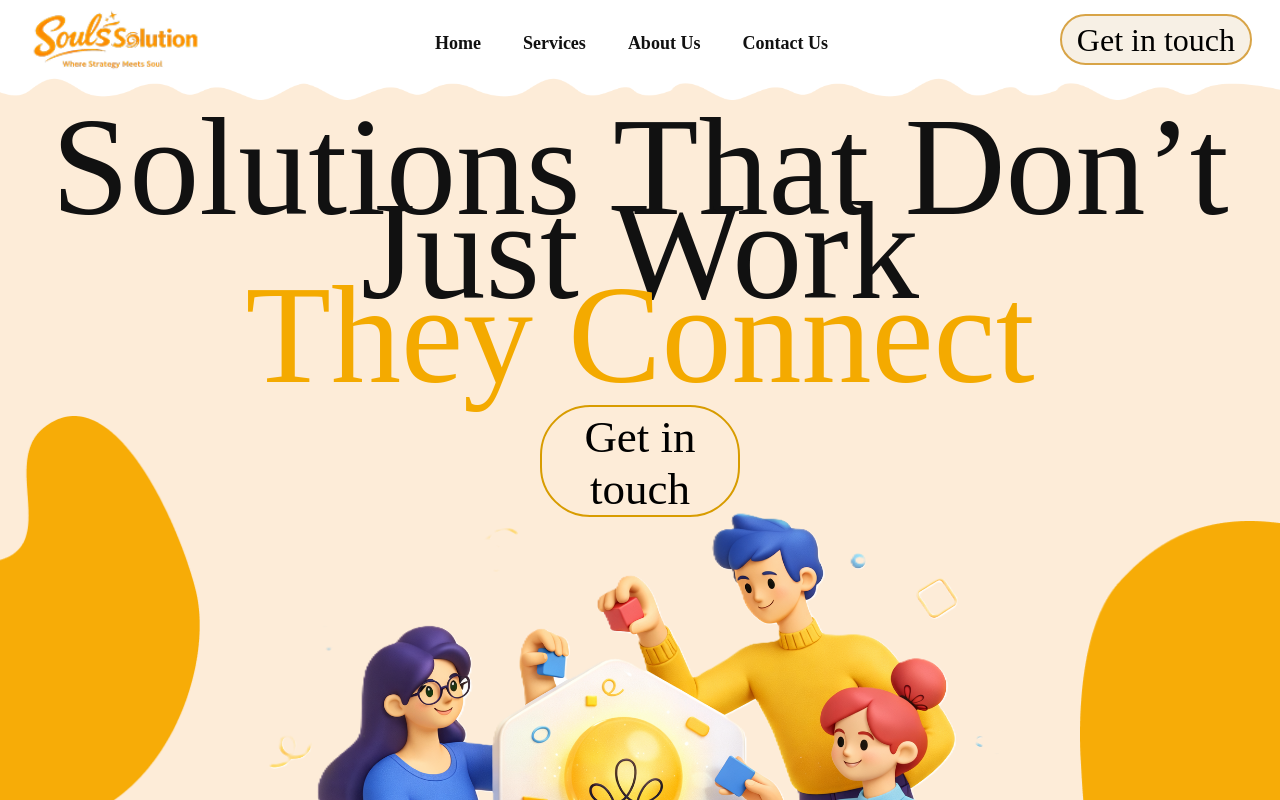
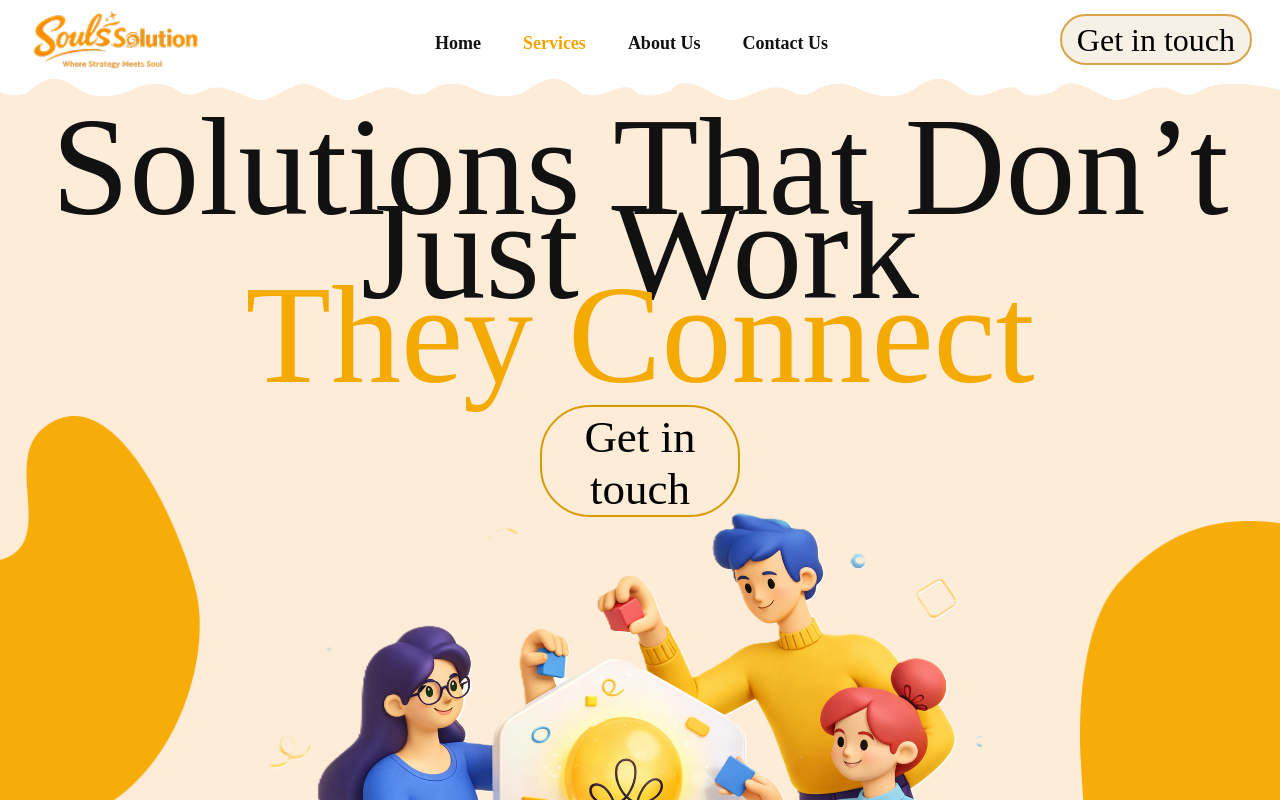
Before and after one commit to Kritikas8349/Digital_Marketing, a React (Vite) app: page /services in a window 1280 px wide. Shown: the top 800 px of the page. Built offline with nearby package versions, Linux system fonts and the light colour scheme; a web font is replaced by a local one.

Commit message:
active cta

```diff
--- a/src/components/Navbar.jsx
+++ b/src/components/Navbar.jsx
@@ -2,7 +2,7 @@ import React, { useState, useEffect } from "react";
 import "./Navbar.css";
 import { Link } from "react-router-dom";
 import Logo from "../assets/Logo_o.png";
-// import { NavLink } from "react-router-dom";
+import { NavLink } from "react-router-dom";
 
 const Navbar = () => {
   const [menuOpen, setMenuOpen] = useState(false);
@@ -56,10 +56,29 @@ const Navbar = () => {
 
         {/* Desktop Menu */}
         <ul className="nav-links">
-          <li><Link to="/">Home</Link></li>
-          <li><Link to="/services">Services</Link></li>
-          <li><Link to="/about">About Us</Link></li>
-          <li><Link to="/contact">Contact Us</Link></li>
+          <li>
+            <NavLink to="/" className={({ isActive }) => isActive ? "active" : ""}>
+              Home
+            </NavLink>
+          </li>
+
+          <li>
+            <NavLink to="/services" className={({ isActive }) => isActive ? "active" : ""}>
+              Services
+            </NavLink>
+          </li>
+
+          <li>
+            <NavLink to="/about" className={({ isActive }) => isActive ? "active" : ""}>
+              About Us
+            </NavLink>
+          </li>
+
+          <li>
+            <NavLink to="/contact" className={({ isActive }) => isActive ? "active" : ""}>
+              Contact Us
+            </NavLink>
+          </li>
         </ul>
 
         {/* Button */}
@@ -81,10 +100,13 @@ const Navbar = () => {
       {/* Mobile Menu */}
       {menuOpen && (
         <div className="mobile-menu">
-          <Link to="/" onClick={() => setMenuOpen(false)}>Home</Link>
-          <Link to="/services" onClick={() => setMenuOpen(false)}>Services</Link>
-          <Link to="/about" onClick={() => setMenuOpen(false)}>About Us</Link>
-          <Link to="/contact" onClick={() => setMenuOpen(false)}>Contact Us</Link>
+          <NavLink to="/" onClick={() => setMenuOpen(false)} className={({ isActive }) => isActive ? "active" : ""}>Home</NavLink>
+
+          <NavLink to="/services" onClick={() => setMenuOpen(false)} className={({ isActive }) => isActive ? "active" : ""}>Services</NavLink>
+
+          <NavLink to="/about" onClick={() => setMenuOpen(false)} className={({ isActive }) => isActive ? "active" : ""}>About Us</NavLink>
+
+          <NavLink to="/contact" onClick={() => setMenuOpen(false)} className={({ isActive }) => isActive ? "active" : ""}>Contact Us</NavLink>
 
           <Link to="/contact" onClick={() => setMenuOpen(false)}>
             <button className="contact-btn mobile-btn">
--- a/src/pages/Home.css
+++ b/src/pages/Home.css
@@ -259,7 +259,7 @@ body {
     color: #fff;
     padding: 0 18px;
 
-    -webkit-text-stroke: 12px #f4aa00;
+    -webkit-text-stroke: 18px #f4aa00;
     paint-order: stroke fill;
 }
 
```
